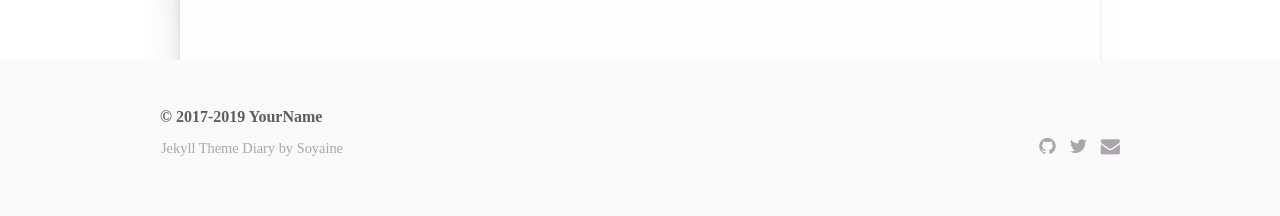
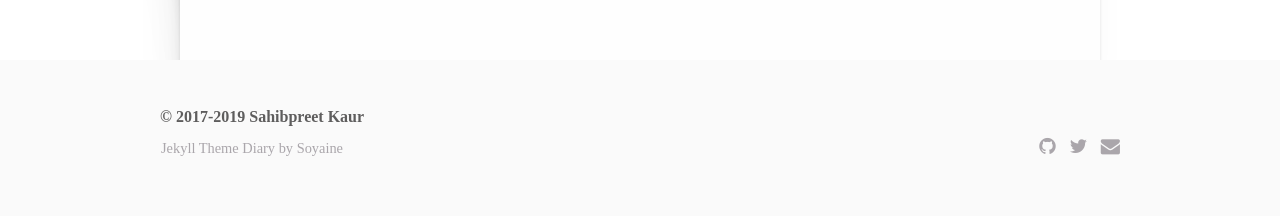
Before and after one commit to sahibkaur/sahib-daily-diary, a Jekyll site: the page built from index.html, in a window 1280 px wide. Shown: the part 729-945 px from the top of the page. Built offline with Jekyll 4.4.1, drawn with Linux system fonts in a browser that asks for light colours.

Commit message:
changes configuration settings

```diff
--- a/_config.yml
+++ b/_config.yml
@@ -1,6 +1,6 @@
-name: YourName
+name: Sahibpreet Kaur
 permalink: :year/:month/:day/:title
-baseurl: /jekyll-theme-diary
+baseurl: /sahib-daily-diary
 
 # Your blog's start year and this year, showed in the footer left
 # start is optional
@@ -10,9 +10,9 @@ now: 2019
 # Social links showed in the footer
 # You just need modify the nickname of github and twitter
 link:
-  email : yourname@gmail.com
-  github : yourname
-  twitter : yourname
+  email : sahibkaur81@gmail.com
+  github : sahibkaur
+  twitter : sahibbkaur
 
 # Links in the navigation, you can modify both link name and link url
 nav:
```
